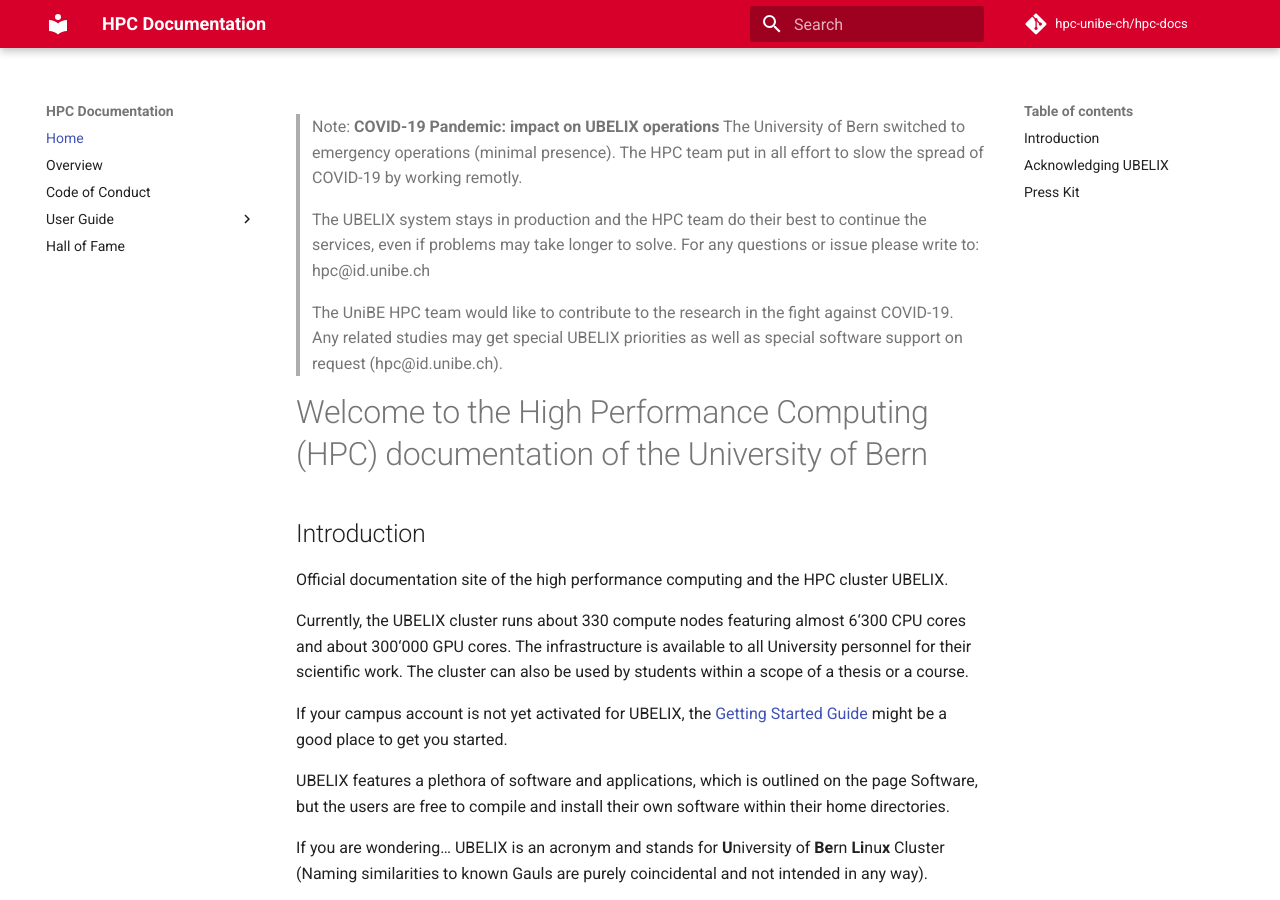
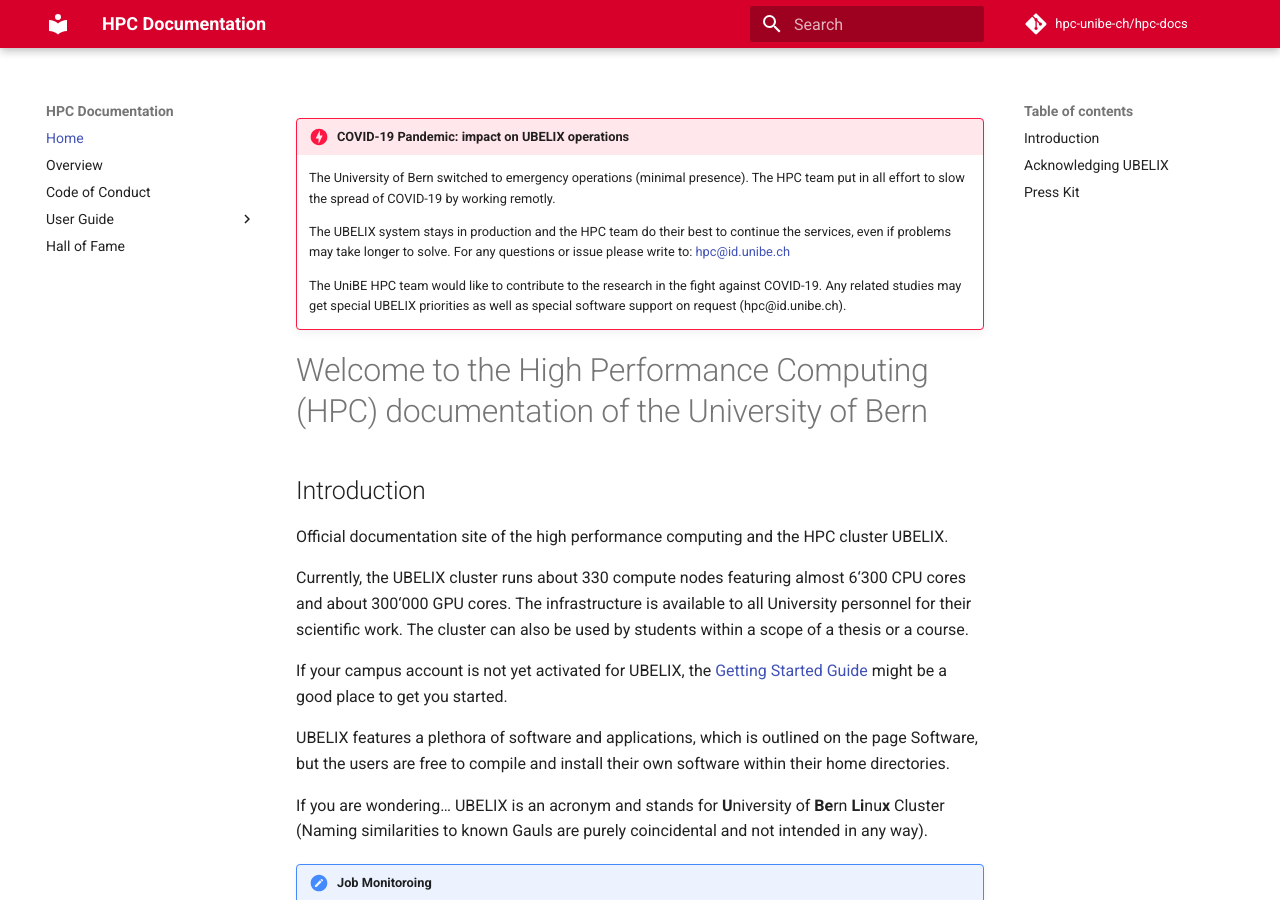
Before and after one commit to hpc-unibe-ch/hpc-unibe-ch.github.io, an MkDocs documentation site: the page built from docs/index.md, in a window 1280 px wide and 900 px high. Built offline with MkDocs 1.6.1 and Material for MkDocs 9.7.7, drawn with Linux system fonts in a browser that asks for light colours; comment, search, counter and statistics services are not loaded.

Commit message:
Fix red box

```diff
--- a/docs/index.md
+++ b/docs/index.md
@@ -1,11 +1,9 @@
-<span style="color:red">
-> Note: **COVID-19 Pandemic: impact on UBELIX operations**
->    The University of Bern switched to emergency operations (minimal presence). The HPC team put in all effort to slow the spread of COVID-19 by working remotly.
->
->    The UBELIX system stays in production and the HPC team do their best to continue the services, even if problems may take longer to solve. For any questions or issue please write to: hpc@id.unibe.ch
->
->    The UniBE HPC team would like to contribute to the research in the fight against COVID-19. Any related studies may get special UBELIX priorities as well as special software support on request (hpc@id.unibe.ch).
-</span>
+!!! danger "COVID-19 Pandemic: impact on UBELIX operations"
+     The University of Bern switched to emergency operations (minimal presence). The HPC team put in all effort to slow the spread of COVID-19 by working remotly.
+
+     The UBELIX system stays in production and the HPC team do their best to continue the services, even if problems may take longer to solve. For any questions or issue please write to: [hpc@id.unibe.ch](mailto:hpc@id.unibe.ch)
+
+     The UniBE HPC team would like to contribute to the research in the fight against COVID-19. Any related studies may get special UBELIX priorities as well as special software support on request (hpc@id.unibe.ch).
 
 # Welcome to the High Performance Computing (HPC) documentation of the University of Bern
 
```
